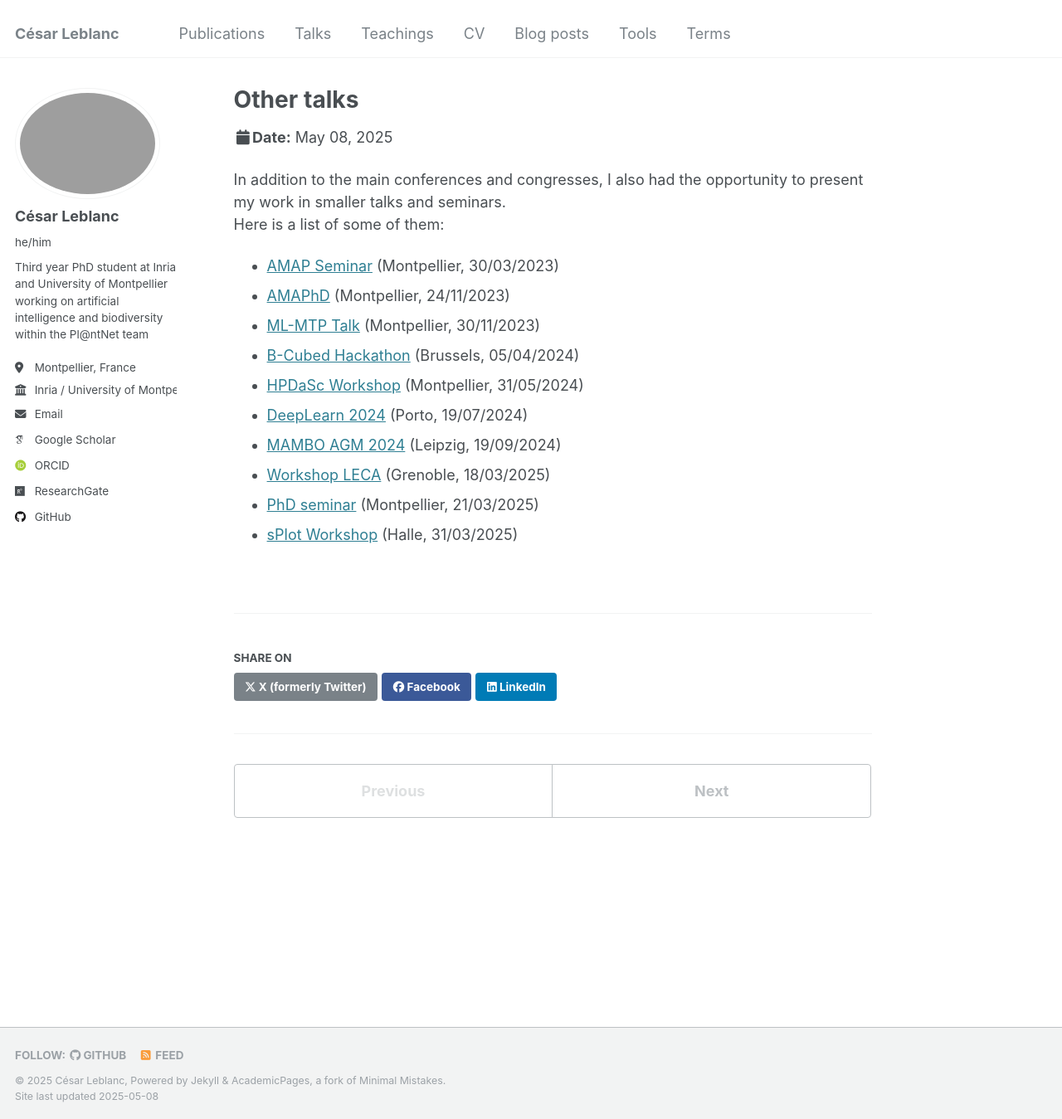
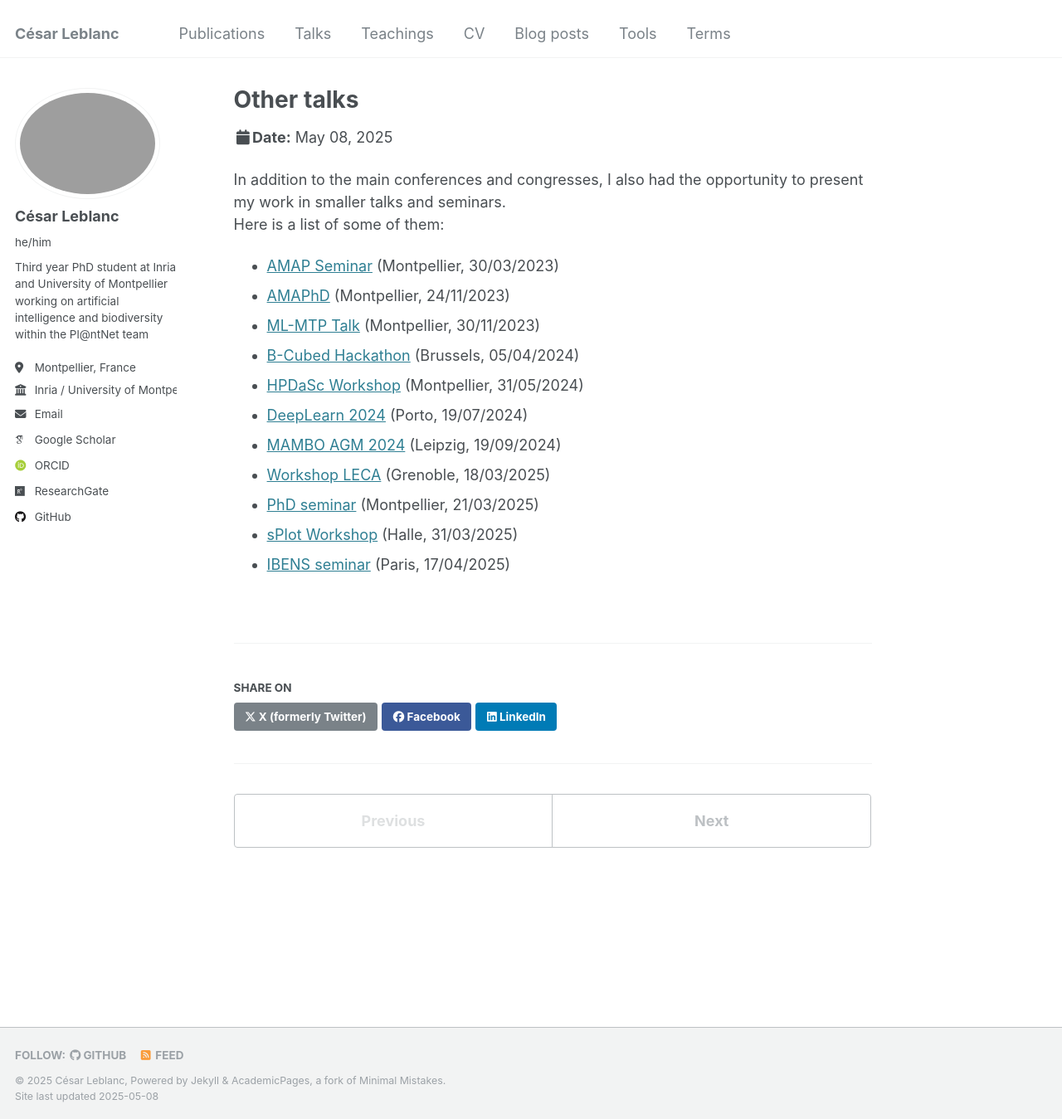
Before and after one commit to cesar-leblanc/cesar-leblanc.github.io, a Jekyll site: the page built from _talks/0000-other-talks.md, in a window 1280 px wide and 1349 px high. Shown: the whole window at 83% size. Built offline with Jekyll 4.4.1, drawn with Linux system fonts in a browser that asks for light colours; some web fonts are replaced.

Commit message:
Add IBENS seminar

```diff
--- a/_talks/0000-other-talks.md
+++ b/_talks/0000-other-talks.md
@@ -8,6 +8,7 @@ locations:
   - "Leipzig, Germany"
   - "Grenoble, France"
   - "Halle, Germany"
+  - "Paris, France"
 ---
 
 In addition to the main conferences and congresses, I also had the opportunity to present my work in smaller talks and seminars.
@@ -22,3 +23,4 @@ Here is a list of some of them:
 - [Workshop LECA](https://leca.osug.fr/-seminaires-) (Grenoble, 18/03/2025)
 - [PhD seminar](https://phd-seminars-sam.inria.fr/) (Montpellier, 21/03/2025)
 - [sPlot Workshop](https://idiv-biodiversity.de/en/splot/default-a0c59927df.html) (Halle, 31/03/2025)
+- [IBENS seminar](https://www.ibens.bio.ens.psl.eu/spip.php?article172&lang=en) (Paris, 17/04/2025)
```
